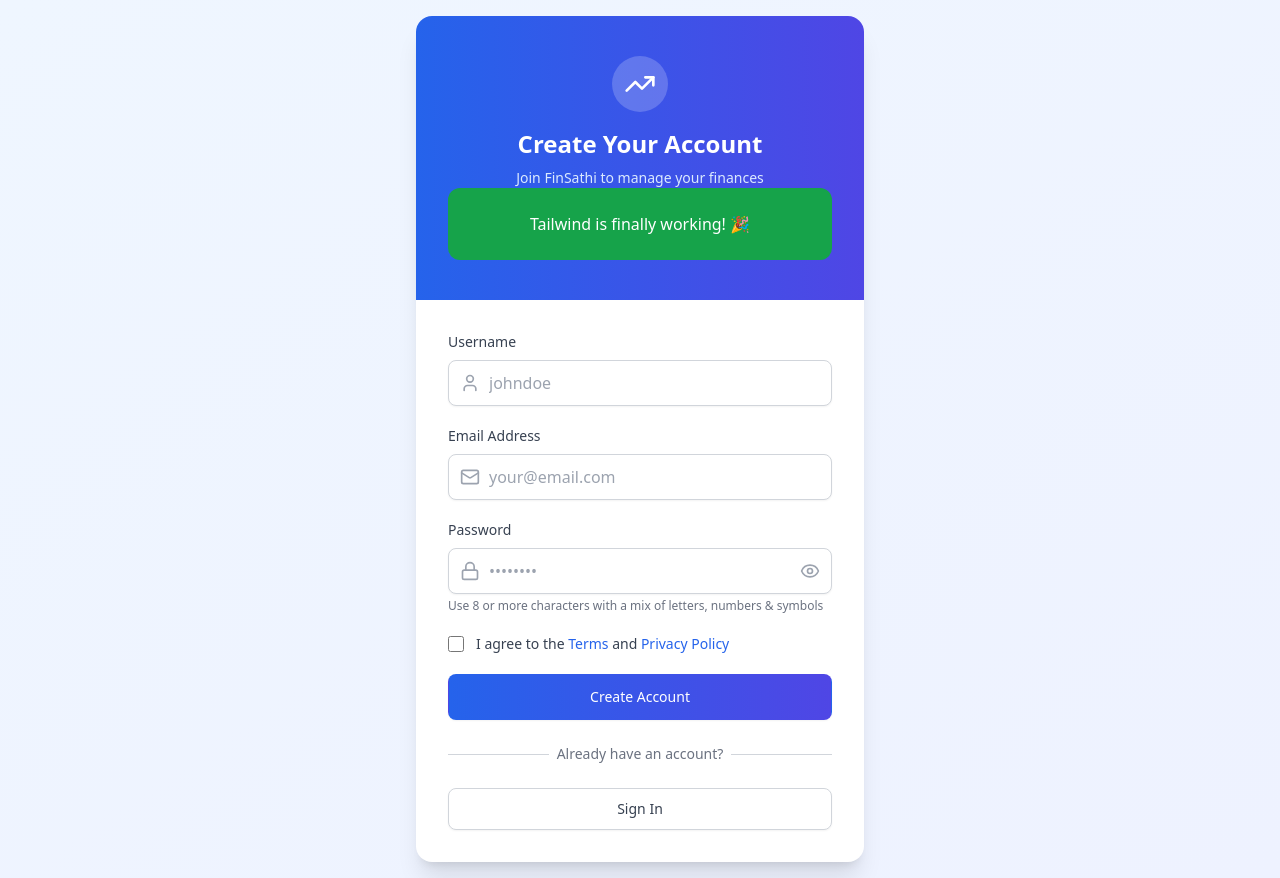
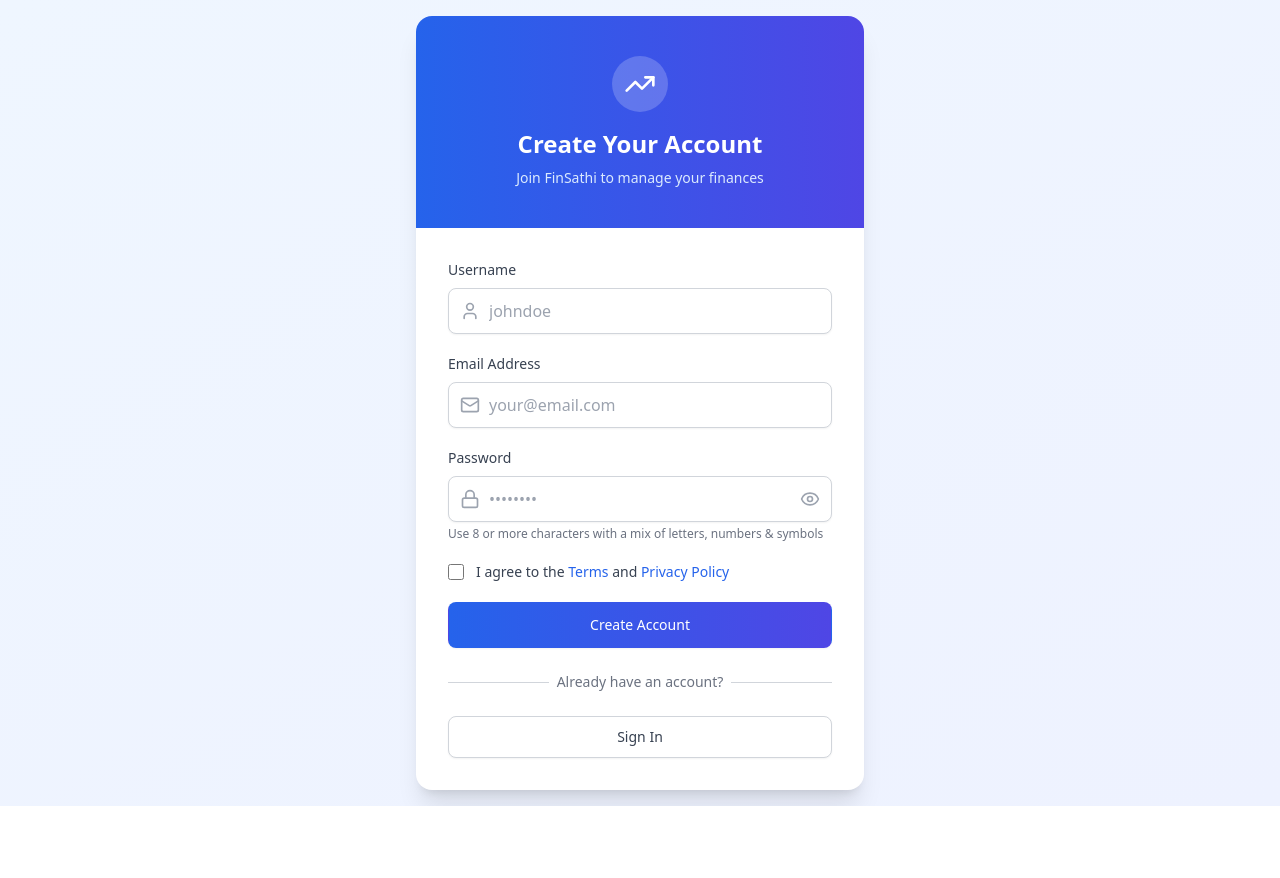
Before and after one commit to prajwal9773/FinSathi, a React (Vite) app in the folder frontend/: page /register in a window 1280 px wide. After the commit the page ends 806 px from the top, so only its background shows below. Built offline with nearby package versions, Linux system fonts and the light colour scheme; no server answers.

Commit message:
Update Register.jsx

```diff
--- a/frontend/src/components/Auth/Register.jsx
+++ b/frontend/src/components/Auth/Register.jsx
@@ -50,9 +50,7 @@
             </div>
             <h2 className="text-2xl font-bold text-white mb-2">Create Your Account</h2>
             <p className="text-blue-100 text-sm">Join FinSathi to manage your finances</p>
-            <div className="p-6 bg-green-600 text-white rounded-xl">
-              Tailwind is finally working! 🎉
-            </div>
+
 
           </div>
 
```
